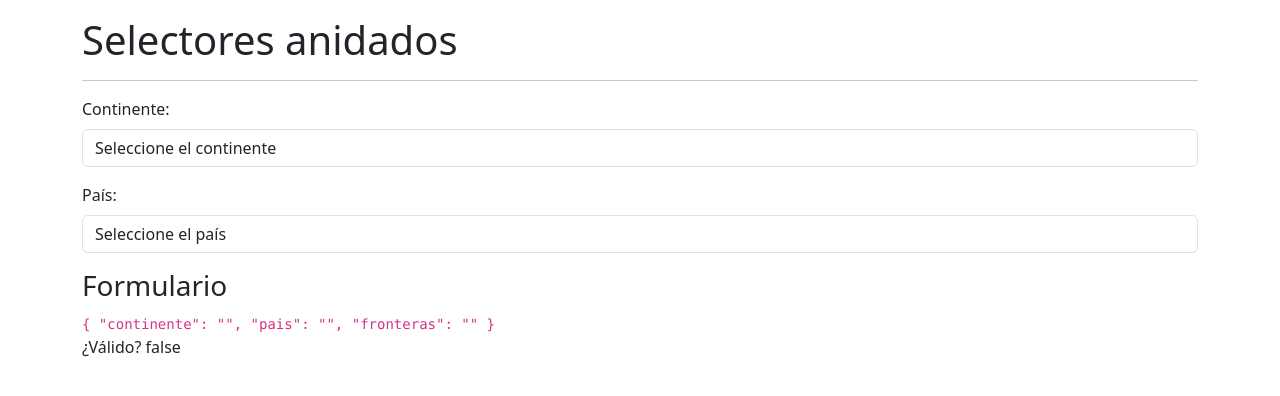
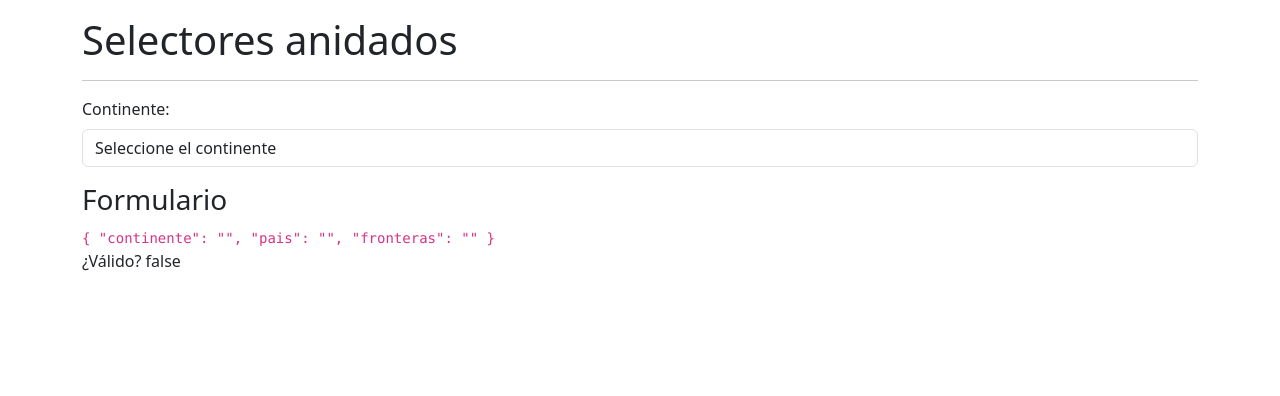
Before and after one commit to FranRDev/CursoAngularDeCeroAExpertoFernandoHerrera, an Angular app in the folder 08-selectores/: page /selectores in a window 1280 px wide. Shown: the top 396 px of the page. Built offline with nearby package versions, Linux system fonts and the light colour scheme.

Commit message:
Clase 271. Limpiar país cuando el primer selector cambia

```diff
--- a/08-selectores/src/app/paises/pages/selectores/selectores.component.html
+++ b/08-selectores/src/app/paises/pages/selectores/selectores.component.html
@@ -15,7 +15,7 @@
   </div>
 
   <!-- Países -->
-  <div class="row mb-3">
+  <div class="row mb-3" *ngIf="paisesPorContinente.length > 0">
     <div class="col">
       <label class="form-label">País:</label>
       <select formControlName="pais" class="form-control">
--- a/08-selectores/src/app/paises/pages/selectores/selectores.component.ts
+++ b/08-selectores/src/app/paises/pages/selectores/selectores.component.ts
@@ -1,7 +1,7 @@
 import { Component, OnInit } from '@angular/core';
 import { FormBuilder, FormGroup, Validators } from '@angular/forms';
 
-import { switchMap } from 'rxjs';
+import { switchMap, tap } from 'rxjs';
 
 import { PaisesService } from '../../services/paises.service';
 import { PaisReducido, Region } from '../../interfaces/paises.interfaces';
@@ -35,7 +35,10 @@ export class PaginaSelectoresComponent implements OnInit {
 
   continenteCambiado(): void {
     this.formulario.get('continente')!.valueChanges
-      .pipe(switchMap(continente => this.servicioPaises.obtenerPaisesPorContinente(continente)))
+      .pipe(
+        tap(() => this.formulario.get('pais')!.setValue('')),
+        switchMap(continente => this.servicioPaises.obtenerPaisesPorContinente(continente))
+      )
       .subscribe(paises => this.paisesPorContinente = paises)
   }
 
```
